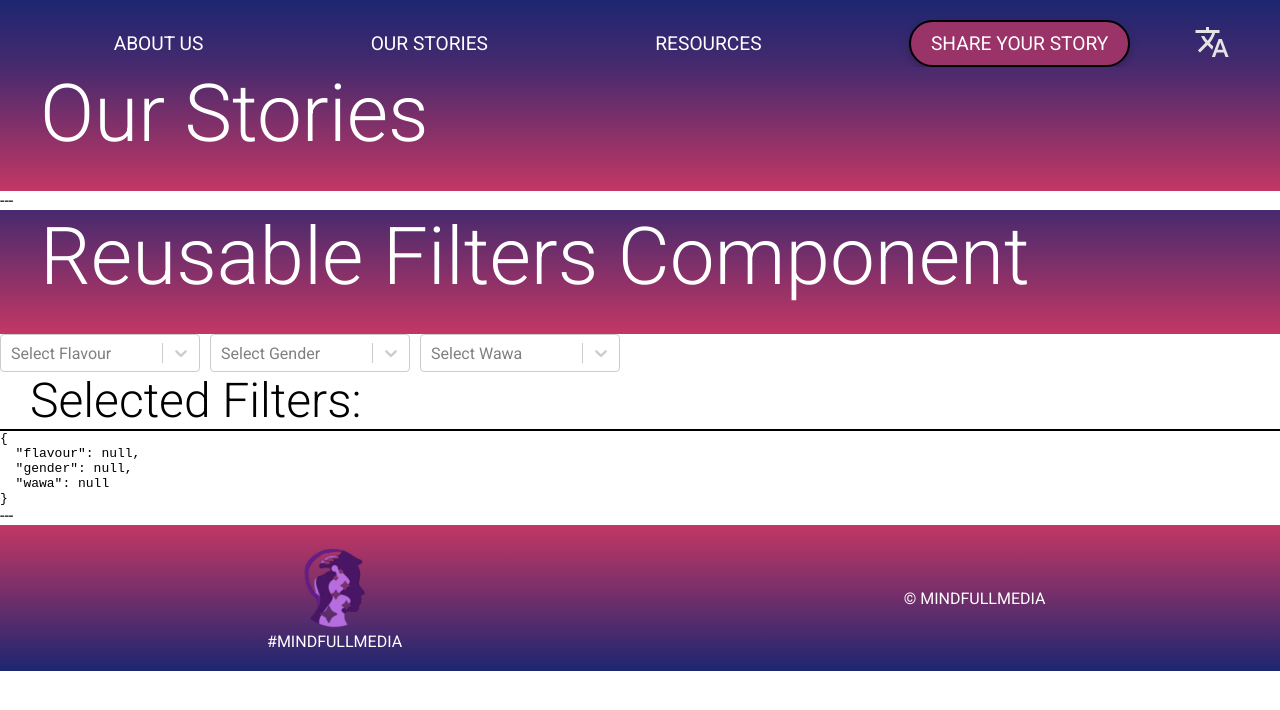
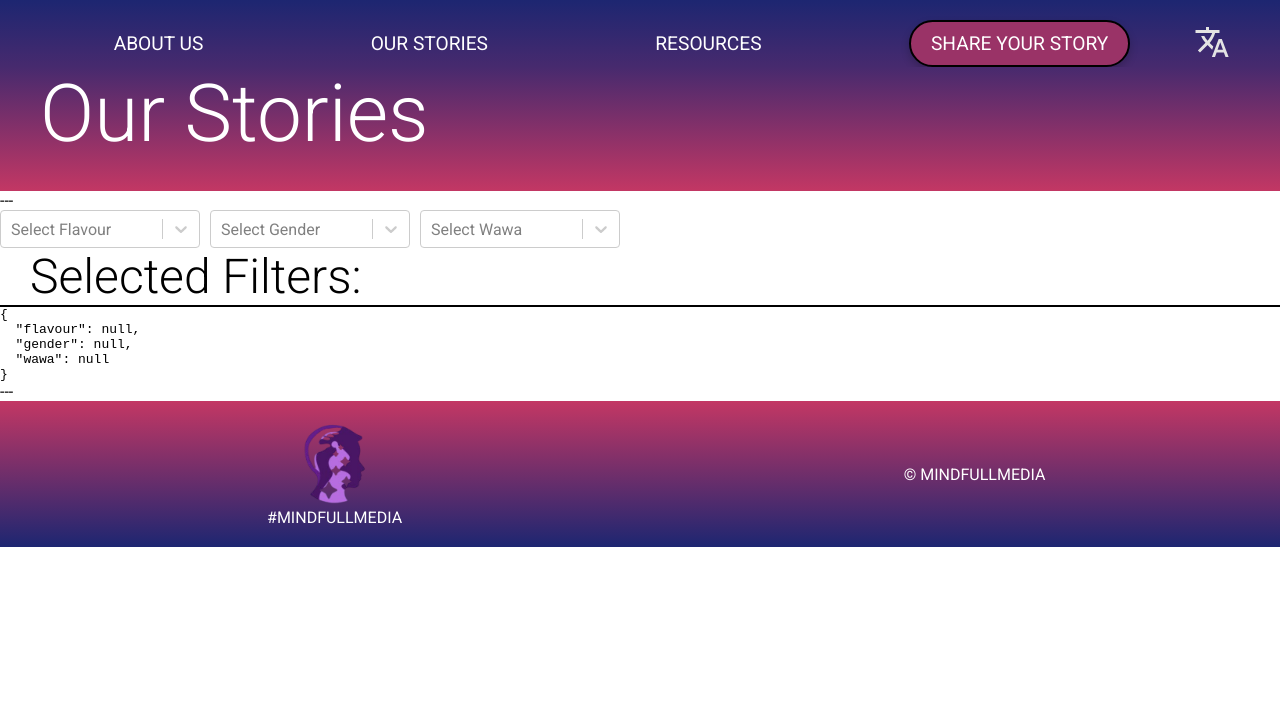
Before and after one commit to Xelo04/Mindful-Media, a React (Vite) app: page /our-stories in a window 1280 px wide. Shown: the top 710 px of the page. Built offline with nearby package versions, Linux system fonts and the light colour scheme.

Commit message:
Refactor filter components: consolidate Filters and Filter into a new structure, update styles, and improve functionality

```diff
--- a/src/components/filtered-list/Filters.tsx
+++ b/src/components/filtered-list/filters/Filters.tsx
@@ -33,8 +33,6 @@ const FiltersList = ({ selectOptions, onFiltersChange }: FiltersListProps) => {
 
   return (
     <div className="filters-container">
-      <h1>Reusable Filters Component</h1>
-
       <div className="filters">
         {Object.entries(selectOptions).map(([filterKey, options]) => (
           <Filter
--- a/src/pages/our-stories/OurStories.tsx
+++ b/src/pages/our-stories/OurStories.tsx
@@ -1,4 +1,4 @@
-import Filters from "../../components/filtered-list/Filters";
+import Filters from "../../components/filtered-list/filters/Filters";
 
 import "./ourStories.scss";
 
```
Also changed, not shown: src/components/filtered-list/FilteredList.tsx (added), src/components/filtered-list/filters/filter/Filter.tsx (renamed from src/components/filtered-list/filter/Filter.tsx), src/components/filtered-list/filters/filter/filter.scss (renamed from src/components/filtered-list/filter/filter.scss), src/components/filtered-list/filters/filters.scss (renamed from src/components/filtered-list/filters.scss).
